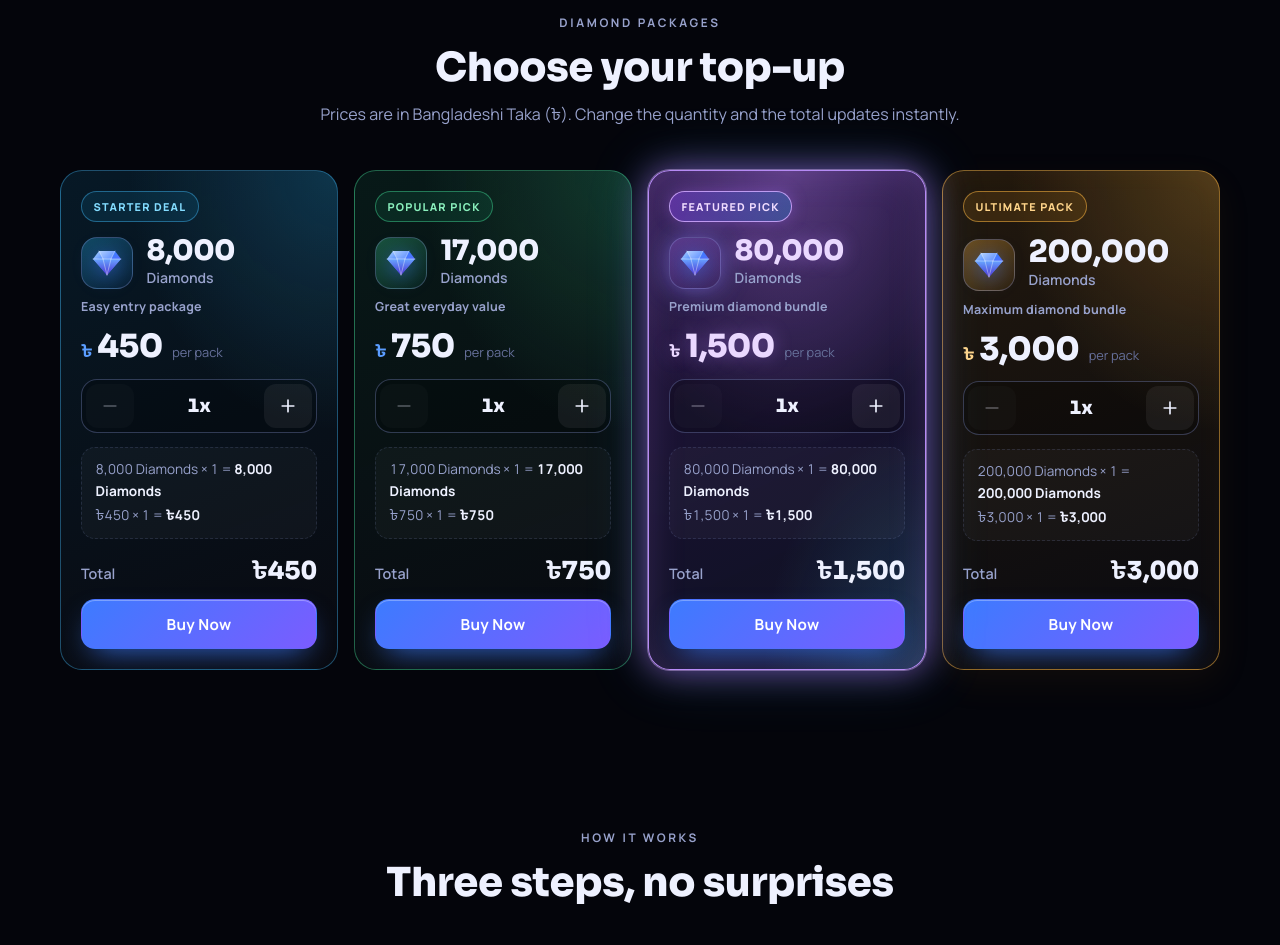
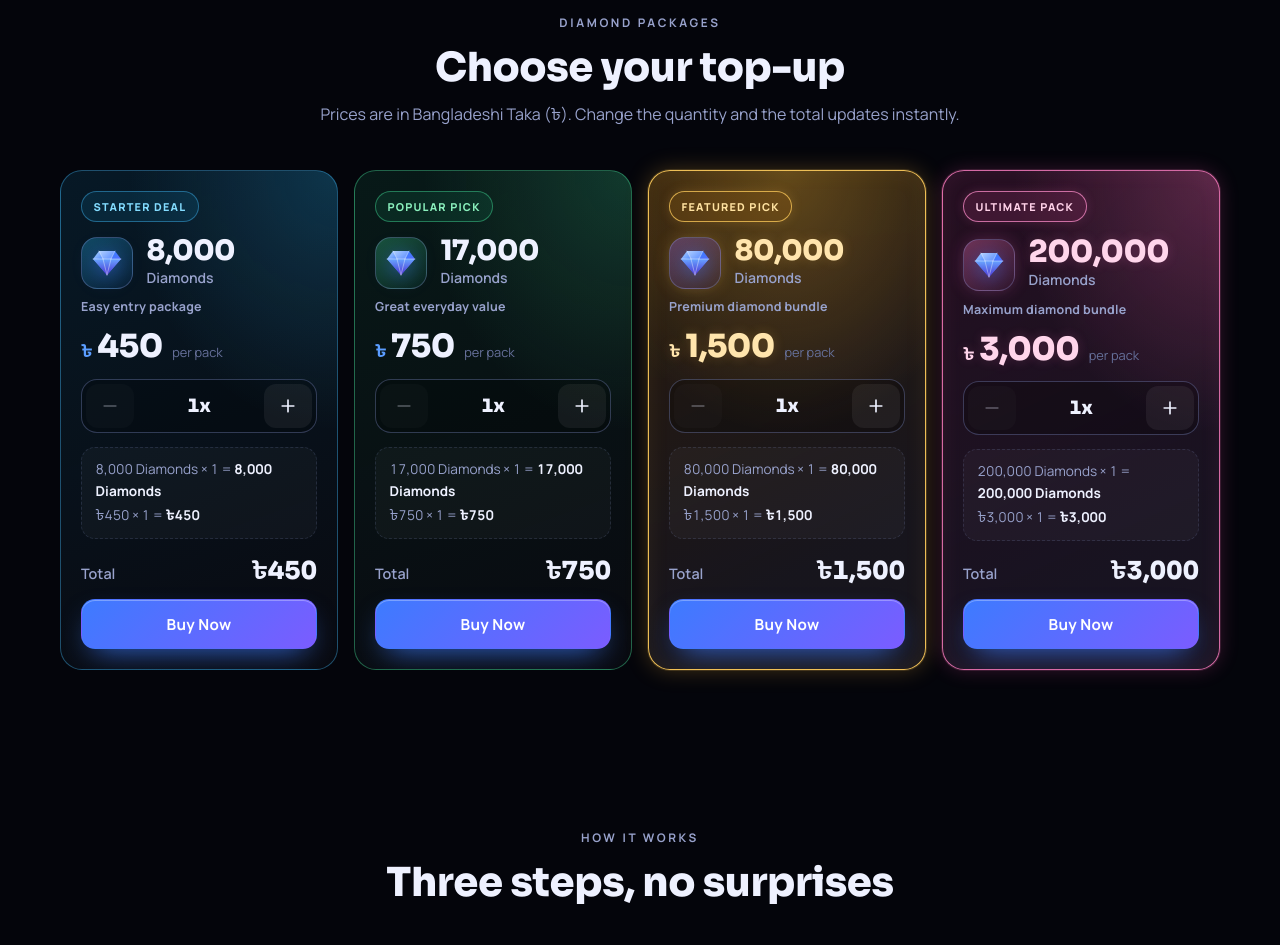
Before and after one commit to shakin54321/FF-Diamond-Store, a plain HTML site: page index.html in a window 1280 px wide. Shown: the part 1009-1954 px from the top of the page. Drawn offline with Linux system fonts and the light colour scheme.

Commit message:
Swap featured package colors and reduce animation lag

```diff
--- a/index.html
+++ b/index.html
@@ -519,6 +519,56 @@ select.input option { background: #0d1330; }
   .pkg.tier-3 { transform: translateY(-7px) scale(1.012); }
 }
 
+
+/* Lightweight premium package color refresh: no looping animations */
+.pkg.tier-3 {
+  position: relative;
+  z-index: 3;
+  transform: translateY(-10px) scale(1.025);
+  border: 1.5px solid rgba(255, 205, 92, .92);
+  background:
+    radial-gradient(120% 85% at 50% 0%, rgba(255, 190, 55, .27), transparent 62%),
+    linear-gradient(155deg, rgba(132, 83, 18, .3), rgba(24, 22, 30, .96) 75%);
+  box-shadow: 0 0 0 1px rgba(255,205,92,.16), 0 0 22px rgba(255,184,55,.25), inset 0 0 22px rgba(255,190,70,.08);
+  animation: none !important;
+}
+.pkg.tier-3 .pkg-ribbon {
+  color: #ffe2a0;
+  border-color: rgba(255,205,92,.75);
+  background: rgba(145,94,20,.28);
+  box-shadow: 0 0 12px rgba(255,190,65,.18);
+}
+.pkg.tier-3 .pkg-d,
+.pkg.tier-3 .pkg-price .cur,
+.pkg.tier-3 .pkg-price .amt { color: #ffe5ad; text-shadow: 0 0 12px rgba(255,195,75,.22); }
+.pkg.tier-3 .pkg-gem { box-shadow: 0 0 16px rgba(255,190,65,.24); }
+
+.pkg.tier-4 {
+  position: relative;
+  border: 1.5px solid rgba(255, 126, 194, .82);
+  background:
+    radial-gradient(120% 85% at 100% 0%, rgba(255, 105, 180, .25), transparent 62%),
+    linear-gradient(155deg, rgba(125, 42, 91, .28), rgba(25, 20, 34, .96) 76%);
+  box-shadow: 0 0 0 1px rgba(255,126,194,.14), 0 0 20px rgba(255,85,170,.2), inset 0 0 22px rgba(255,110,185,.07);
+}
+.pkg.tier-4 .pkg-ribbon {
+  color: #ffd2e9;
+  border-color: rgba(255,145,205,.72);
+  background: rgba(150,48,105,.25);
+  box-shadow: 0 0 11px rgba(255,100,180,.16);
+}
+.pkg.tier-4 .pkg-d,
+.pkg.tier-4 .pkg-price .cur,
+.pkg.tier-4 .pkg-price .amt { color: #ffd5eb; text-shadow: 0 0 12px rgba(255,115,190,.2); }
+.pkg.tier-4 .pkg-gem { background: linear-gradient(145deg, rgba(255,120,190,.34), rgba(130,45,100,.16)); box-shadow: 0 0 16px rgba(255,100,180,.22); }
+
+@media (max-width: 559px) {
+  .pkg.tier-3 { transform: translateY(-6px) scale(1.01); }
+}
+@media (prefers-reduced-motion: reduce) {
+  .pkg.tier-3, .pkg.tier-4 { animation: none !important; transition: none !important; }
+}
+
 </style>
 <script>
 // Runs before first paint: lets CSS hide .reveal elements only when JavaScript is available.
```
